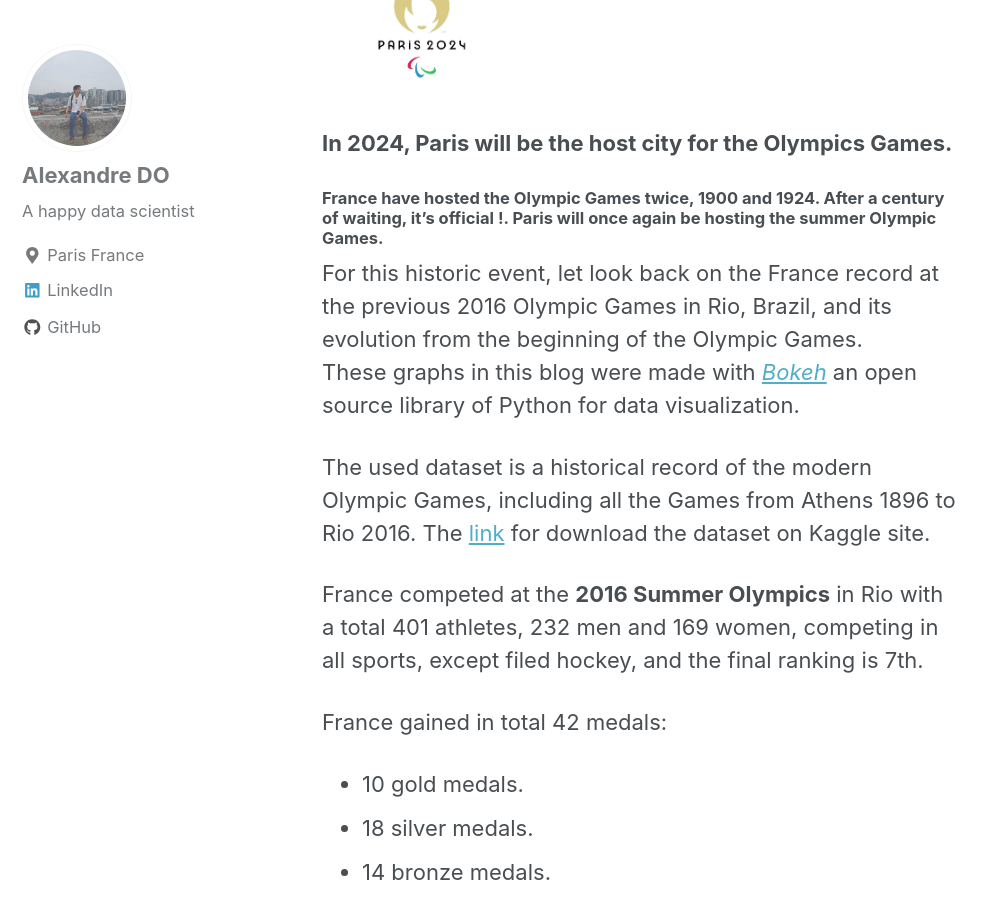
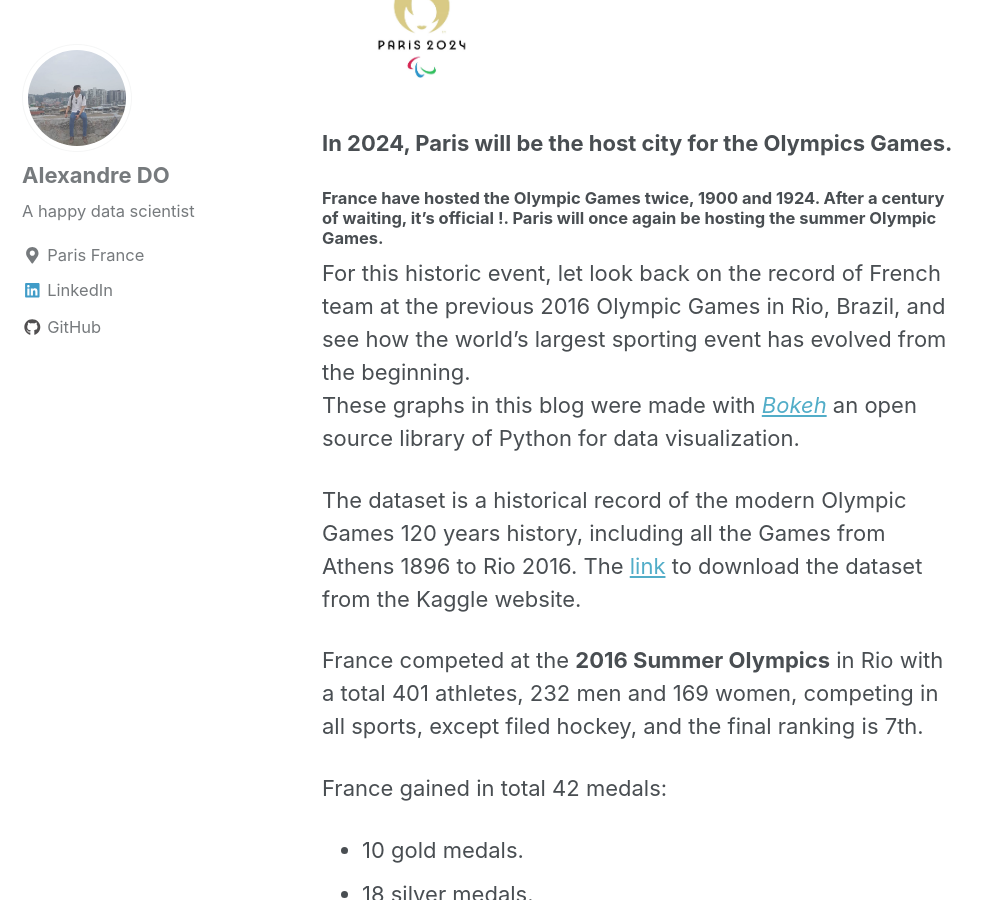
Before and after one commit to alexandre-do/alexandre-do.github.io, a Jekyll site: the page built from _posts/2019-06-05-olympic.md, in a window 1280 px wide and 900 px high, scrolled down 260 px. Shown: the whole window, without its empty margins (0-996 px from the left). Built offline with Jekyll 4.4.1, drawn with Linux system fonts in a browser that asks for light colours; nearby versions of some CDN libraries.

Commit message:
add text

```diff
--- a/_posts/2019-06-05-olympic.md
+++ b/_posts/2019-06-05-olympic.md
@@ -12,11 +12,11 @@ mathjax: "true"
 ##### France have hosted the Olympic Games twice, 1900 and 1924. After a century of waiting, it's official !. Paris will once again be hosting the summer Olympic Games.
 
 
-For this historic event, let look back on the France record at the previous 2016 Olympic Games in Rio, Brazil, and its evolution from the beginning of the Olympic Games.
+For this historic event, let look back on the record of French team at the previous 2016 Olympic Games in Rio, Brazil, and see how the world's largest sporting event has evolved from the beginning.
 These graphs in this blog were made with [*Bokeh*](https://bokeh.org/) an open source library of Python for data visualization.
 
-The used dataset is a historical record of the modern Olympic Games, including all the Games from Athens 1896 to Rio 2016.
-The [link](https://www.kaggle.com/heesoo37/120-years-of-olympic-history-athletes-and-results)  for download the dataset on Kaggle site.
+The dataset is a historical record of the modern Olympic Games 120 years history, including all the Games from Athens 1896 to Rio 2016.
+The [link](https://www.kaggle.com/heesoo37/120-years-of-olympic-history-athletes-and-results)  to download the dataset from the Kaggle website.
 
 France competed at the **2016 Summer Olympics** in Rio with a total 401 athletes, 232 men and 169 women, competing in all sports, except filed hockey, and the final ranking is 7th.
 
```
